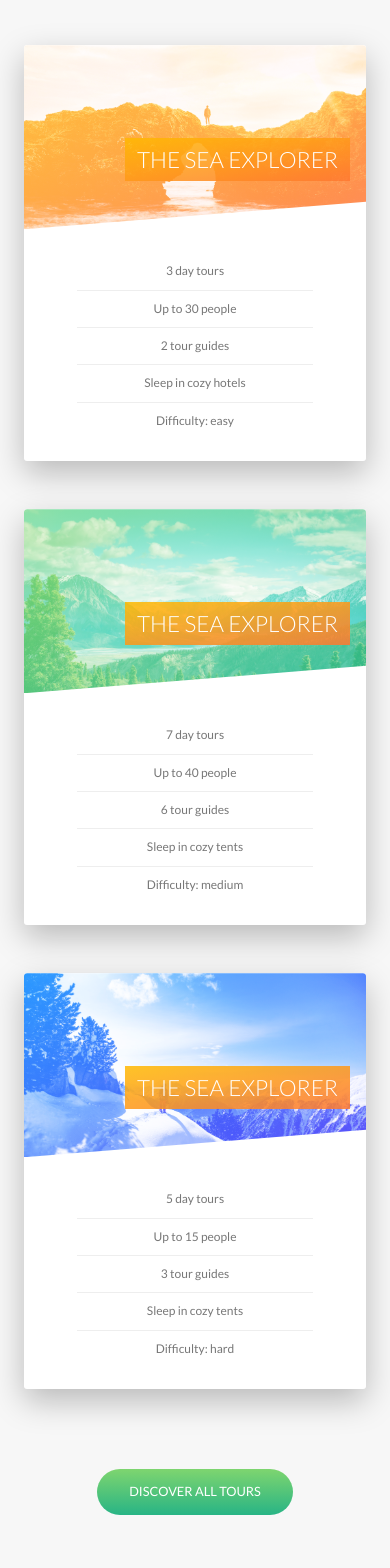
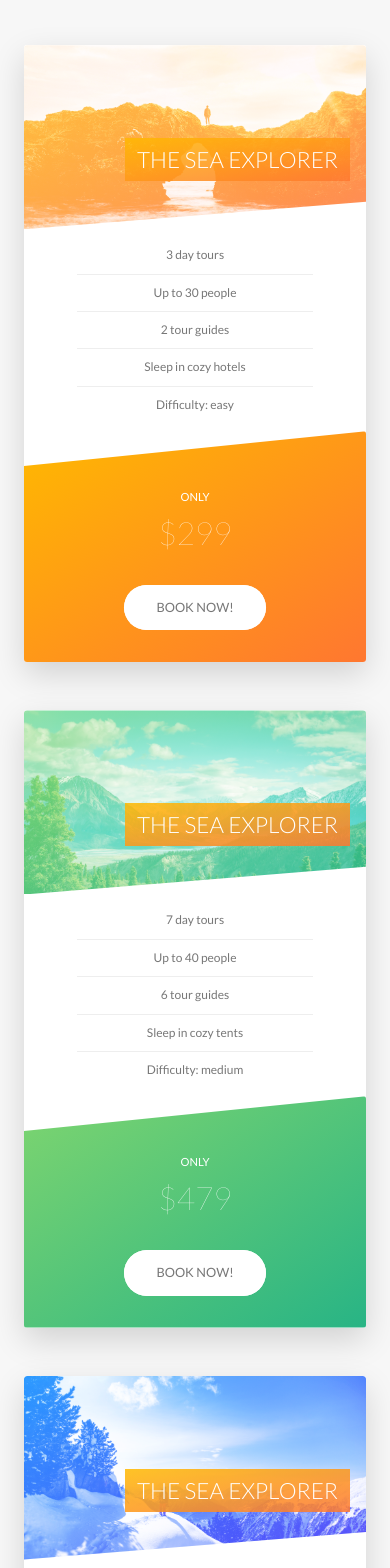
Before and after one commit to SparksFullStack/naturelust, a PHP site: page /index.html in a window 390 px wide. Shown: the part 2529-4097 px from the top of the page. Run offline with PHP 8.4, Linux system fonts and the light colour scheme.

Commit message:
booking section modified with media queries

```diff
--- a/css/style.css
+++ b/css/style.css
@@ -448,6 +448,37 @@ body {
   .card__price-value {
     font-size: 6rem;
     font-weight: 100; }
+  @media (max-width: 56.25em) {
+    .card {
+      height: auto;
+      border-radius: 3px;
+      background-color: #fff;
+      box-shadow: 0 1.5rem 4rem rgba(0, 0, 0, 0.15); }
+      .card__side {
+        height: auto;
+        position: relative;
+        box-shadow: none; }
+        .card__side--back {
+          transform: rotateY(0);
+          clip-path: polygon(0 15%, 100% 0, 100% 100%, 0 100%); }
+      .card:hover .card__side--front {
+        transform: rotateY(0); }
+      .card__details {
+        padding: 1rem 3rem; }
+      .card__cta {
+        position: relative;
+        top: 0%;
+        left: 0%;
+        transform: translate(0);
+        width: 100%;
+        padding: 7rem 4rem 4rem 4rem; }
+      .card__price-box {
+        margin-bottom: 3rem; }
+      .card__price-only {
+        font-size: 1.4rem;
+        text-transform: uppercase; }
+      .card__price-value {
+        font-size: 4rem; } }
 
 .story {
   width: 75%;
--- a/sass/components/_card.scss
+++ b/sass/components/_card.scss
@@ -156,4 +156,53 @@
         font-size: 6rem;
         font-weight: 100;
     }
+
+    @include respond(tab-port){
+        height: auto;
+        border-radius: 3px;
+        background-color: $color-white;
+        box-shadow: 0 1.5rem 4rem rgba($color-black, .15);
+
+        &__side {
+            height: auto;
+            position: relative;
+            box-shadow: none;
+
+            &--back {
+                transform: rotateY(0);
+                clip-path: polygon(0 15%, 100% 0, 100% 100%, 0 100%);
+            }
+        }
+
+        &:hover &__side--front {
+            transform: rotateY(0);
+        }
+
+        &__details {
+            padding: 1rem 3rem;
+        }
+
+        // Back Card Styles
+        &__cta {
+            position: relative;
+            top: 0%;
+            left: 0%;
+            transform: translate(0);
+            width: 100%;
+            padding: 7rem 4rem 4rem 4rem;
+        }
+
+        &__price-box {
+            margin-bottom: 3rem;
+        }
+
+        &__price-only {
+            font-size: 1.4rem;
+            text-transform: uppercase;
+        }
+
+        &__price-value {
+            font-size: 4rem;
+        }
+    }
 }
```
